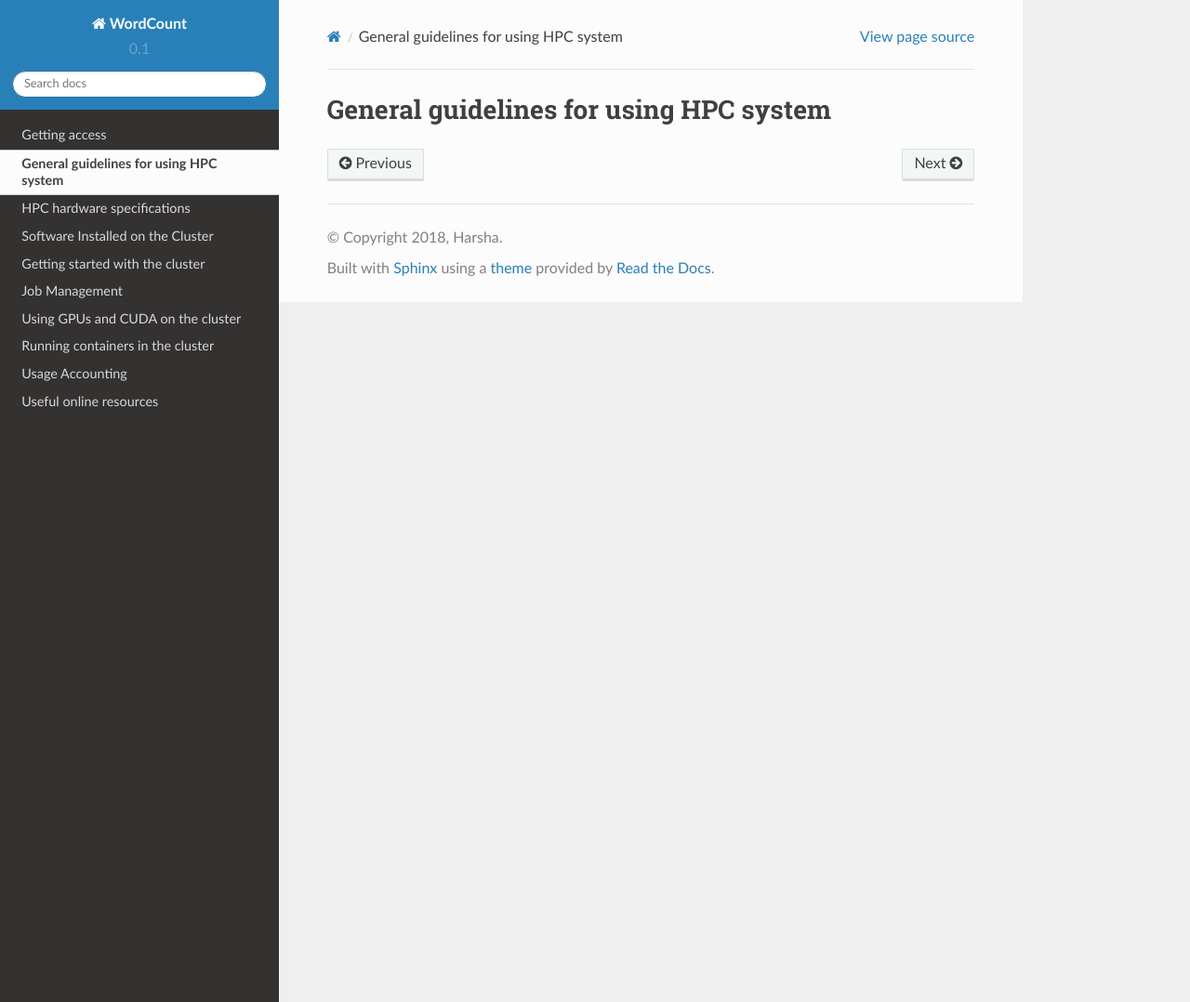
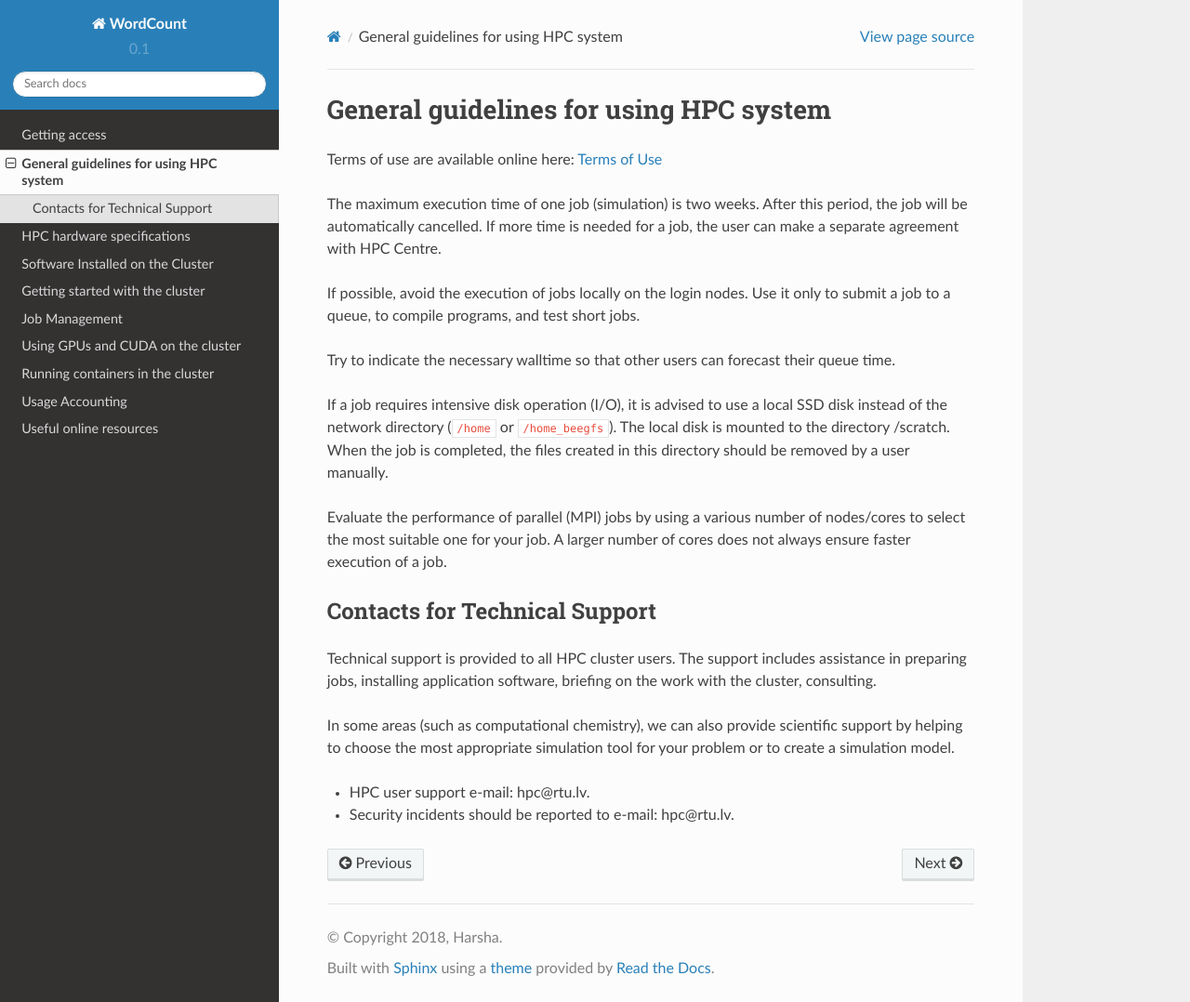
Before and after one commit to cikol/hpc-guide, a Sphinx documentation site: the page built from doc/general_gudelines.md, in a window 1280 px wide and 1078 px high. Shown: the whole window at 93% size. Built offline with Sphinx 7.4.7 and the Read the Docs theme 2.0.0, drawn with Linux system fonts in a browser that asks for light colours.

Commit message:
Update general_gudelines.md
inital text

```diff
--- a/doc/general_gudelines.md
+++ b/doc/general_gudelines.md
@@ -1 +1,19 @@
 # General guidelines for using HPC system
+Terms of use are available online here: [Terms of Use](https://hpc.rtu.lv/hpc/hpc-services/using-hpc/?lang=en)
+
+The maximum execution time of one job (simulation) is two weeks. After this period, the job will be automatically cancelled. If more time is needed for a job, the user can make a separate agreement with HPC Centre.
+
+If possible, avoid the execution of jobs locally on the login nodes. Use it only to submit a job to a queue, to compile programs, and test short jobs.
+
+Try to indicate the necessary walltime so that other users can forecast their queue time.
+
+If a job requires intensive disk operation (I/O), it is advised to use a local SSD disk instead of the network directory (`/home` or `/home_beegfs`). The local disk is mounted to the directory /scratch. When the job is completed, the files created in this directory should be removed by a user manually.
+
+Evaluate the performance of parallel (MPI) jobs by using a various number of nodes/cores to select the most suitable one for your job. A larger number of cores does not always ensure faster execution of a job.
+
+## Contacts for Technical Support
+Technical support is provided to all HPC cluster users. The support includes assistance in preparing jobs, installing application software, briefing on the work with the cluster, consulting.
+
+In some areas (such as computational chemistry), we can also provide scientific support by helping to choose the most appropriate simulation tool for your problem or to create a simulation model.
+- HPC user support e-mail: hpc@rtu.lv.
+- Security incidents should be reported to e-mail: hpc@rtu.lv.
```
